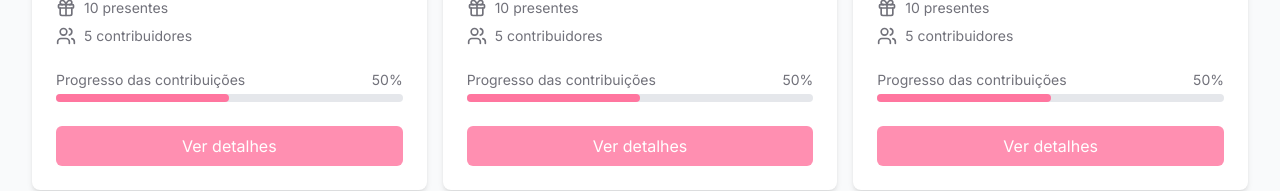
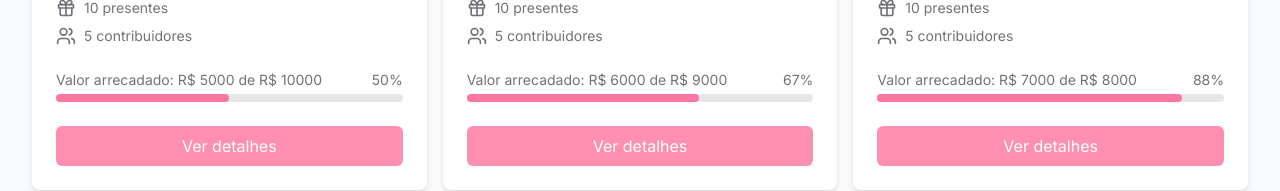
Before and after one commit to VitorHugoAntunes/MeuChaDigital-Frontend, a Next.js app: page /lists in a window 1280 px wide. Shown: the part 592-783 px from the top of the page. Built offline with nearby package versions, Linux system fonts and the light colour scheme.

Commit message:
refactor: adds priority in Portuguese and changes progress bar

```diff
--- a/src/app/lists/gifts/page.tsx
+++ b/src/app/lists/gifts/page.tsx
@@ -39,16 +39,16 @@ export default function Gifts() {
             category="Eletrônico"
             price={7999.99}
             description="O novo iPhone 13 é o presente perfeito para quem ama tecnologia."
-            priority="high priority"
+            priority="alta"
           />
         </Link>
         <GiftCard
-          photo="/images/gifts/airfryer.jpg"
+          photo="/images/gifts/fritadeira.jpg"
           title="Fritadeira Elétrica"
           category="Casa"
           price={499.99}
           description="Prepare alimentos mais saudáveis com a fritadeira elétrica."
-          priority="medium priority"
+          priority="média"
         />
         <GiftCard
           photo="/images/gifts/ps5.jpg"
@@ -56,7 +56,7 @@ export default function Gifts() {
           category="Lazer"
           price={4999.99}
           description="O PlayStation 5 é o presente ideal para quem ama jogos."
-          priority="low priority"
+          priority="baixa"
         />
         <GiftCard
           photo="/images/gifts/iphone.jpg"
@@ -64,7 +64,7 @@ export default function Gifts() {
           category="Eletrônico"
           price={7999.99}
           description="O novo iPhone 13 é o presente perfeito para quem ama tecnologia."
-          priority="high priority"
+          priority="alta"
         />
       </section>
 
--- a/src/app/lists/page.tsx
+++ b/src/app/lists/page.tsx
@@ -30,28 +30,32 @@ export default function ListsPage() {
           date="10/10/2021"
           totalGifts={10}
           totalContributors={5}
-          progress={50}
+          totalRaised={5000}
+          totalGoal={10000}
         />
         <ListCard
           title="Aniversário da Ana"
           date="10/10/2021"
           totalGifts={10}
           totalContributors={5}
-          progress={50}
+          totalRaised={6000}
+          totalGoal={9000}
         />
         <ListCard
           title="Aniversário da Ana"
           date="10/10/2021"
           totalGifts={10}
           totalContributors={5}
-          progress={50}
+          totalRaised={7000}
+          totalGoal={8000}
         />
         <ListCard
           title="Aniversário da Ana"
           date="10/10/2021"
           totalGifts={10}
           totalContributors={5}
-          progress={50}
+          totalRaised={8000}
+          totalGoal={10000}
         />
       </section>
     </main>
--- a/src/components/ListCard/index.tsx
+++ b/src/components/ListCard/index.tsx
@@ -11,10 +11,11 @@ interface ListCardProps {
   date: string;
   totalGifts: number;
   totalContributors: number;
-  progress: number;
+  totalRaised: number;
+  totalGoal: number;
 }
 
-export default function ListCard({ photo, title, date, totalGifts, totalContributors, progress }: ListCardProps) {
+export default function ListCard({ photo, title, date, totalGifts, totalContributors, totalRaised, totalGoal }: ListCardProps) {
   return (
     <article className="bg-white rounded-lg shadow-md flex flex-col flex-1 w-full">
       {/* Imagem do Banner */}
@@ -35,7 +36,7 @@ export default function ListCard({ photo, title, date, totalGifts, totalContribu
 
         <ListCardInfo date={date} totalGifts={totalGifts} totalContributors={totalContributors} />
 
-        <ProgressBar progress={progress} />
+        <ProgressBar initialValue={totalRaised} goalValue={totalGoal} />
 
         <footer>
           <Button variant="default" widthFull>
--- a/src/components/ProgressBar/index.tsx
+++ b/src/components/ProgressBar/index.tsx
@@ -1,16 +1,21 @@
 interface ProgressBarProps {
-  progress: number;
+  initialValue: number;
+  goalValue: number;
 }
 
-export default function ProgressBar({ progress }: ProgressBarProps) {
+export default function ProgressBar({ initialValue, goalValue }: ProgressBarProps) {
+  const progress = (initialValue / goalValue) * 100;
+  const progressRounded = Math.round(progress);
+
   return (
     <section>
       <div className="flex justify-between text-sm text-text-secondary mb-1">
-        <span>Progresso das contribuições</span>
-        <span>{progress}%</span>
+        <span>Valor arrecadado: R$ {initialValue} de R$ {goalValue}</span>
+
+        <span>{progressRounded}%</span>
       </div>
       <div className="bg-gray-200 h-2 rounded-full w-full" role="progressbar" aria-valuenow={progress} aria-valuemin={0} aria-valuemax={100}>
-        <div className="bg-primary h-2 rounded-full" style={{ width: `${progress}%` }} />
+        <div className="bg-primary h-2 rounded-full" style={{ width: `${progressRounded}%` }} />
       </div>
     </section>
   );
```
